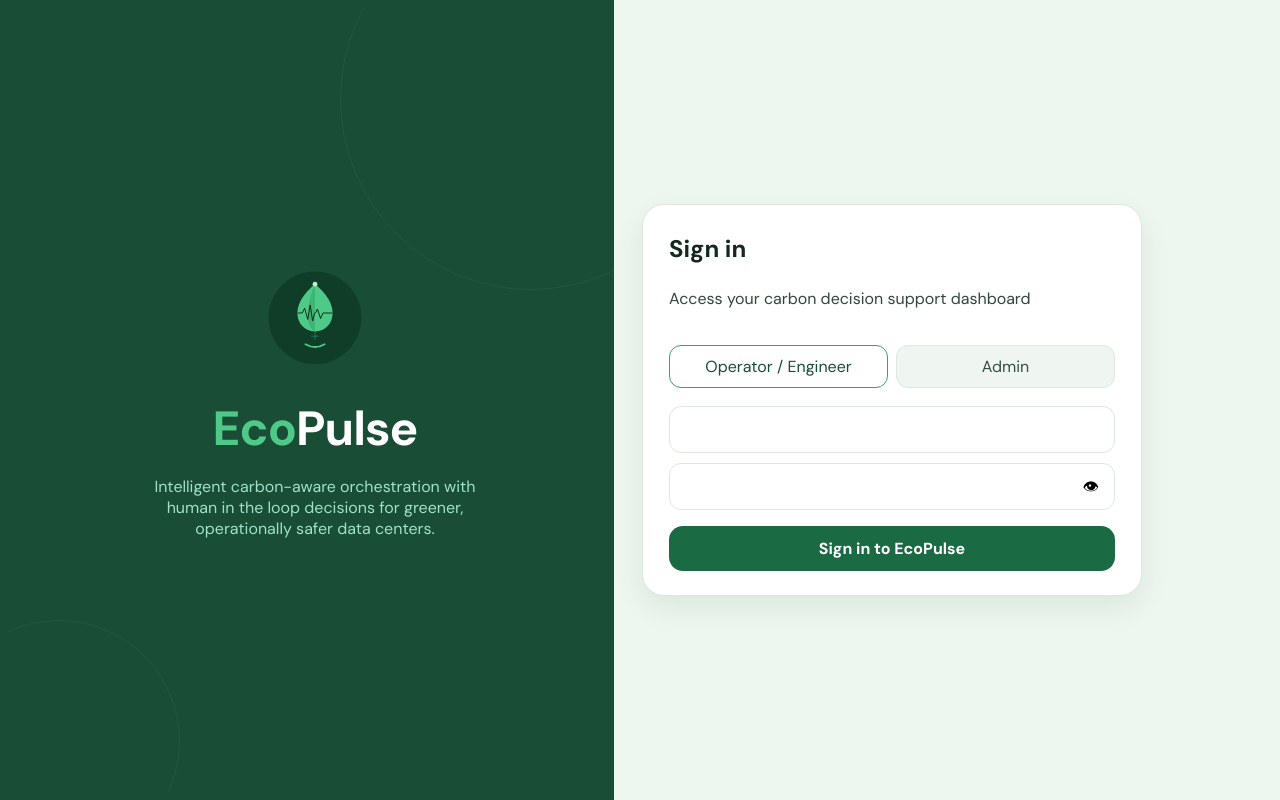
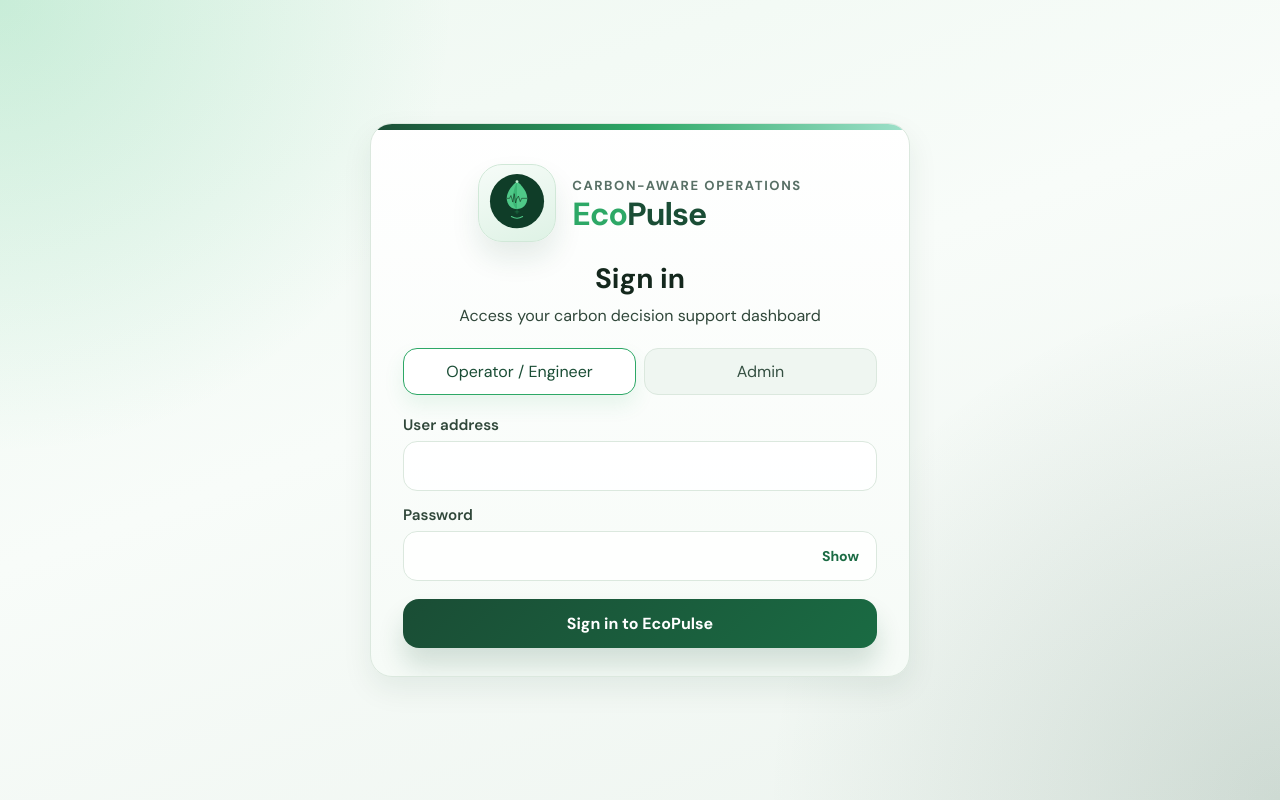
Before and after one commit to Prathammehtaa/EcoPulse, a React (Vite) app in the folder frontend/: page / in a window 1280 px wide. Built offline with nearby package versions, Linux system fonts and the light colour scheme.

Commit message:
Update frontend dashboard and chart UI

```diff
--- a/frontend/src/components/LoginPage.jsx
+++ b/frontend/src/components/LoginPage.jsx
@@ -22,20 +22,19 @@ export default function LoginPage({ onLogin }) {
 
   return (
     <div className="login-shell">
-      <section className="login-hero">
-        <div className="login-hero-logo">
-          <LogoMark className="eco-logo large" />
+      <form className="login-form" onSubmit={submit}>
+        <div className="login-brand">
+          <div className="login-brand-badge">
+            <LogoMark className="eco-logo login-logo" />
           </div>
-        <h1>
-          <h1><span style={{color: "#4fc988"}}>Eco</span><span style={{color: "white"}}>Pulse</span></h1>
+          <div className="login-brand-copy">
+            <p className="login-brand-kicker">Carbon-aware operations</p>
+            <h1 className="login-brand-title">
+              <span>Eco</span>Pulse
             </h1>
-        <p>
-          Intelligent carbon-aware orchestration with human in the loop decisions for greener,
-          operationally safer data centers.
-        </p>
-      </section>
+          </div>
+        </div>
 
-      <form className="login-form" onSubmit={submit}>
         <div className="login-copy">
           <h2>Sign in</h2>
           <p>Access your carbon decision support dashboard</p>
@@ -59,12 +58,17 @@ export default function LoginPage({ onLogin }) {
         </div>
 
         <div className="login-fields">
+          <label className="login-field-group">
+            <span>User address</span>
             <input
               type="email"
               placeholder=""
               value={email}
               onChange={(event) => setEmail(event.target.value)}
             />
+          </label>
+          <label className="login-field-group">
+            <span>Password</span>
             <div className="password-field">
               <input
                 type={showPassword ? "text" : "password"}
@@ -78,9 +82,10 @@ export default function LoginPage({ onLogin }) {
                 onClick={() => setShowPassword((current) => !current)}
                 aria-label={showPassword ? "Hide password" : "Show password"}
               >
-              {showPassword ? "🙈" : "👁"}
+                {showPassword ? "Hide" : "Show"}
               </button>
             </div>
+          </label>
         </div>
         {error ? <div className="form-error">{error}</div> : null}
         <button className="primary-action" type="submit">
--- a/frontend/src/mockData.js
+++ b/frontend/src/mockData.js
@@ -1,6 +1,7 @@
 export const regions = [
   {
     zone: "US-MIDA-PJM",
+    name: "Northern Virginia",
     intensity: 287,
     bucket: "Medium (200-350)",
     carbonFreePct: 18.4,
@@ -8,24 +9,26 @@ export const regions = [
   },
   {
     zone: "US-NW-PACW",
+    name: "Portland Oregon",
     intensity: 134,
     bucket: "Low (100-200)",
     carbonFreePct: 61.2,
     renewablePct: 58.3
-  },
-  {
-    zone: "US-NE-ISNE",
-    intensity: 176,
-    bucket: "Low (100-200)",
-    carbonFreePct: 44.7,
-    renewablePct: 39.5
   }
 ];
 
+export const zoneDisplayNames = {
+  "US-MIDA-PJM": "Northern Virginia",
+  "US-NW-PACW": "Portland Oregon"
+};
+
+export function getZoneDisplayName(zone) {
+  return zoneDisplayNames[zone] ?? zone;
+}
+
 export const forecast24h = {
   "US-MIDA-PJM": [279, 268, 254, 243, 232, 221, 208, 198, 205, 219, 237, 251, 243, 226, 210, 196, 188, 176, 162, 149, 142, 136, 131, 138],
-  "US-NW-PACW": [141, 138, 134, 136, 142, 148, 157, 169, 177, 184, 191, 197, 189, 180, 170, 161, 153, 146, 138, 130, 122, 118, 121, 126],
-  "US-NE-ISNE": [176, 171, 167, 162, 158, 149, 141, 133, 128, 124, 119, 116, 121, 129, 138, 146, 154, 165, 173, 184, 191, 199, 188, 180]
+  "US-NW-PACW": [141, 138, 134, 136, 142, 148, 157, 169, 177, 184, 191, 197, 189, 180, 170, 161, 153, 146, 138, 130, 122, 118, 121, 126]
 };
 
 export const alerts = [
@@ -38,14 +41,14 @@ export const alerts = [
   },
   {
     type: "success",
-    title: "Carbon drop - US-MIDA-PJM resolved",
+    title: "Carbon drop - Northern Virginia resolved",
     detail: "Grid dropped below threshold. Workloads were scheduled.",
     time: "2 hrs ago",
     active: false
   },
   {
     type: "warning",
-    title: "High carbon - US-NW-PACW elevated",
+    title: "High carbon - Portland Oregon elevated",
     detail: "Intensity at 312 gCO2/kWh. Consider deferring non-urgent workloads.",
     time: "3 hrs ago",
     active: false
@@ -84,7 +87,7 @@ export const usersSeed = [
 
 export const logs = [
   ["10:49", "INFO", "MLflow run - XGBoost 1h - MAE 25.14 RMSE 11.2 R2 0.94 - artifacts saved"],
-  ["10:45", "INFO", "Workload approved - ML retraining - US-MIDA-PJM - CO2 saved 24.8 kg"],
+  ["10:45", "INFO", "Workload approved - ML retraining - Northern Virginia - CO2 saved 24.8 kg"],
   ["10:30", "WARN", "Drift alert - wind_speed_100m_ms PSI 0.28 > threshold 0.2"],
   ["09:58", "INFO", "GCS fetch - ecopulse-shared-data - 1440 rows - parquet loaded"],
   ["09:45", "INFO", "Model retrain - LightGBM 6h - R2 0.89 - pushed to registry"]
--- a/frontend/src/pages/DashboardPage.jsx
+++ b/frontend/src/pages/DashboardPage.jsx
@@ -1,6 +1,6 @@
 import { useMemo, useState } from "react";
 import SimpleChart from "../components/SimpleChart";
-import { forecast24h, regions } from "../mockData";
+import { forecast24h, getZoneDisplayName, regions } from "../mockData";
 
 function toneForValue(value) {
   if (value < 160) return "green";
@@ -33,10 +33,11 @@ export default function DashboardPage({ username, workloadHistory, onNavigate, o
     return {
       start,
       end,
-      label: `Tonight ${formatHour(start)} - ${formatHour(end)}`
+      label: `${formatHour(start)} - ${formatHour(end)}`
     };
   }, [lowWindowIndex]);
 
+  const activeRegionName = getZoneDisplayName(zone);
   const recommendedStart = useMemo(() => {
     const next = new Date();
     next.setMinutes(0, 0, 0);
@@ -51,6 +52,31 @@ export default function DashboardPage({ username, workloadHistory, onNavigate, o
     }
     return points;
   }, [recommendedWindow]);
+  const workloadWindows = useMemo(() => {
+    const now = new Date();
+    const horizonEnd = new Date(now.getTime() + 24 * 60 * 60 * 1000);
+
+    return workloadHistory
+      .filter((item) => item.zone === zone && item.recommendedStart && item.runtimeHours)
+      .map((item) => {
+        const start = new Date(item.recommendedStart);
+        const end = new Date(start.getTime() + Number(item.runtimeHours || 0) * 60 * 60 * 1000);
+
+        if (Number.isNaN(start.getTime()) || Number.isNaN(end.getTime()) || end <= now || start >= horizonEnd) {
+          return null;
+        }
+
+        const startIndex = Math.max(0, (start.getTime() - now.getTime()) / (60 * 60 * 1000));
+        const endIndex = Math.min(24, (end.getTime() - now.getTime()) / (60 * 60 * 1000));
+
+        return {
+          startIndex,
+          endIndex,
+          label: `${item.name} (${item.runtimeHours}h)`
+        };
+      })
+      .filter(Boolean);
+  }, [workloadHistory, zone]);
 
   const regionCards = [
     { zone: "US-MIDA-PJM", note: "Medium - consider deferring" },
@@ -58,7 +84,7 @@ export default function DashboardPage({ username, workloadHistory, onNavigate, o
   ].map((item) => {
     const region = regions.find((entry) => entry.zone === item.zone);
     return {
-      label: item.zone,
+      label: getZoneDisplayName(item.zone),
       value: `${region.intensity}`,
       unit: "gCO2/kWh",
       note: item.note,
@@ -122,7 +148,7 @@ export default function DashboardPage({ username, workloadHistory, onNavigate, o
     const co2SavedKg = Number(Math.max(0, immediateCo2Kg - optimalCo2Kg).toFixed(3));
 
     onApproveRecommended({
-      name: `Recommended window - ${zone}`,
+      name: `Recommended window - ${getZoneDisplayName(zone)}`,
       zone,
       recommendedStart,
       energyKwh,
@@ -144,18 +170,19 @@ export default function DashboardPage({ username, workloadHistory, onNavigate, o
       <section className="hero-banner">
         <div className="hero-banner-main">
           <div className="hero-banner-copy">
-            <h2>Good afternoon, {username}</h2>
-            <p>Grid carbon is lower in {zone}. This is a strong window to run flexible workloads.</p>
-            <div className="hero-insight-grid">
+            <span className="hero-kicker">Live carbon overview</span>
+            <div className="hero-copy-topline">
+              <div className="hero-copy-intro">
+                <h2>Hello{username ? `, ${username}` : ""}!</h2>
+                <p>
+                  {activeRegionName} is showing a cleaner operating window right now. Review the recommendation below
+                  to place flexible work at a lower-carbon time.
+                </p>
+              </div>
               <article className="hero-insight-card">
                 <span>Best live region</span>
-                <strong>{bestRegion.zone}</strong>
+                <strong>{getZoneDisplayName(bestRegion.zone)}</strong>
                 <small>{bestRegion.intensity} gCO2/kWh right now</small>
-              </article>
-              <article className="hero-insight-card">
-                <span>Carbon-aware action</span>
-                <strong>Shift flexible jobs tonight</strong>
-                <small>Use cleaner windows to reduce emissions without changing workload size.</small>
               </article>
             </div>
           </div>
@@ -163,21 +190,6 @@ export default function DashboardPage({ username, workloadHistory, onNavigate, o
           <div className="hero-best-window">
             <div className="hero-best-window-label">Recommended green window</div>
             <div className="hero-best-window-time">{recommendedWindow.label}</div>
-            <div className="hero-best-window-note">
-              Low-carbon interval identified by the model. Reserve this space for the final model explanation,
-              delay reasoning, and workload placement summary from your backend.
-            </div>
-            <div className="hero-best-window-meta">
-              <span>
-                CO2 saved <strong>24.8 kg</strong>
-              </span>
-              <span>
-                Delay <strong>{averageDelay}h</strong>
-              </span>
-              <span>
-                SLA risk <strong>None</strong>
-              </span>
-            </div>
             <div className="hero-best-window-actions">
               <button className="primary-action inline" onClick={approveRecommendedWindow}>Schedule Workload</button>
             </div>
@@ -201,19 +213,19 @@ export default function DashboardPage({ username, workloadHistory, onNavigate, o
       <section className="forecast-panel">
         <div className="forecast-panel-header">
           <div>
-            <h3>24-hour carbon intensity forecast - {zone}</h3>
+            <h3>24-hour carbon intensity forecast - {getZoneDisplayName(zone)}</h3>
             <div className="forecast-panel-controls">
               <p>Updated 4 min ago</p>
               <select value={zone} onChange={(event) => setZone(event.target.value)} className="forecast-select">
                 {regions.map((item) => (
                   <option key={item.zone} value={item.zone}>
-                    {item.zone}
+                    {item.name}
                   </option>
                 ))}
               </select>
             </div>
             <span className="forecast-tag">
-              Green shading marks low-carbon windows | Red shading marks high-carbon windows | Placement markers show suggested run slots
+              Green shading marks lower-carbon windows. Placement markers show the suggested run interval.
             </span>
           </div>
 
@@ -223,7 +235,7 @@ export default function DashboardPage({ username, workloadHistory, onNavigate, o
           </div>
         </div>
 
-        <SimpleChart values={forecast} placementIndexes={placementIndexes} />
+        <SimpleChart values={forecast} placementIndexes={placementIndexes} workloadWindows={workloadWindows} />
 
         <div className="forecast-summary">
           Lowest 24h intensity: <strong>{lowWindow} gCO2/kWh</strong>
--- a/frontend/src/pages/SchedulerPage.jsx
+++ b/frontend/src/pages/SchedulerPage.jsx
@@ -1,5 +1,5 @@
 import { useMemo, useState } from "react";
-import { forecast24h, regions } from "../mockData";
+import { forecast24h, getZoneDisplayName, regions } from "../mockData";
 
 function buildRecommendation(zone, energyKwh, runtimeHours, priorityHours, horizon) {
   const values = forecast24h[zone];
@@ -103,7 +103,7 @@ export default function SchedulerPage({ workloadHistory, setWorkloadHistory }) {
             <select value={zone} onChange={(event) => setZone(event.target.value)}>
               {regions.map((region) => (
                 <option key={region.zone} value={region.zone}>
-                  {region.zone}
+                  {region.name}
                 </option>
               ))}
             </select>
@@ -151,7 +151,7 @@ export default function SchedulerPage({ workloadHistory, setWorkloadHistory }) {
             <select value={zone} onChange={(event) => setZone(event.target.value)}>
               {regions.map((region) => (
                 <option key={region.zone} value={region.zone}>
-                  {region.zone}
+                  {region.name}
                 </option>
               ))}
             </select>
@@ -252,7 +252,7 @@ export default function SchedulerPage({ workloadHistory, setWorkloadHistory }) {
               {workloadHistory.map((item, index) => (
                 <tr key={`${item.name}-${index}`}>
                   <td>{item.name}</td>
-                  <td>{item.zone}</td>
+                  <td>{getZoneDisplayName(item.zone)}</td>
                   <td>{item.recommendedStart ?? "-"}</td>
                   <td>{item.energyKwh} kWh</td>
                   <td>{item.priorityHours ?? 0}h</td>
--- a/frontend/src/styles.css
+++ b/frontend/src/styles.css
@@ -87,36 +87,69 @@ a { color: inherit; }
 .hero-banner {
   background: var(--green-900);
   color: white;
-  padding: 24px 30px;
+  padding: 20px 24px;
 }
 
 .hero-banner-main {
   display: grid;
-  grid-template-columns: 1fr 1.05fr;
-  gap: 28px;
-  align-items: stretch;
+  grid-template-columns: minmax(0, 1fr) 460px;
+  gap: 18px;
+  align-items: start;
+  justify-content: center;
 }
 
 .hero-banner-copy {
   display: grid;
   align-content: start;
-  gap: 10px;
+  gap: 8px;
+}
+.hero-kicker {
+  color: var(--green-300);
+  font-size: 0.82rem;
+  font-weight: 700;
+  text-transform: uppercase;
+  letter-spacing: 0.12em;
 }
 
-.hero-insight-grid {
+.hero-copy-topline {
   display: grid;
-  grid-template-columns: repeat(2, minmax(0, 1fr));
-  gap: 14px;
-  margin-top: 10px;
+  grid-template-columns: minmax(0, 1fr) 460px;
+  gap: 16px;
+  align-items: start;
+}
+
+.hero-copy-intro {
+  display: grid;
+  align-content: start;
+  gap: 8px;
+}
+
+.hero-banner-copy h2 {
+  font-size: 2rem;
+  line-height: 1.05;
+  margin-top: 2px;
+  margin-bottom: 0;
+}
+
+.hero-banner-copy p {
+  margin: 0;
+  max-width: 34rem;
+  line-height: 1.45;
 }
 
 .hero-insight-card {
   background: rgba(255,255,255,0.06);
   border: 1px solid rgba(255,255,255,0.1);
   border-radius: 18px;
-  padding: 16px 18px;
+  padding: 20px 20px;
   display: grid;
-  gap: 6px;
+  gap: 8px;
+  width: 100%;
+  max-width: 460px;
+  min-height: 172px;
+  height: 172px;
+  align-content: start;
+  justify-self: end;
 }
 
 .hero-insight-card span {
@@ -127,21 +160,32 @@ a { color: inherit; }
 }
 
 .hero-insight-card strong {
-  font-size: 1.15rem;
+  font-size: 2rem;
+  line-height: 1.1;
+  font-weight: 700;
 }
 
 .hero-insight-card small {
   color: #d6f5e8;
-  line-height: 1.5;
+  line-height: 1.35;
 }
 
 .hero-best-window {
   background: rgba(255,255,255,0.06);
   border: 1px solid rgba(255,255,255,0.09);
   border-radius: 20px;
-  padding: 18px 20px;
+  padding: 20px 20px;
   display: grid;
-  gap: 14px;
+  gap: 8px;
+  align-content: center;
+  justify-items: center;
+  text-align: center;
+  width: 100%;
+  max-width: 460px;
+  min-height: 172px;
+  height: 172px;
+  justify-self: end;
+  margin-top: 22px;
 }
 
 .hero-best-window-label {
@@ -151,29 +195,15 @@ a { color: inherit; }
 }
 
 .hero-best-window-time {
-  font-size: 2.2rem;
+  font-size: 2rem;
   line-height: 1.1;
   font-weight: 700;
 }
 
-.hero-best-window-note {
-  color: #d6f5e8;
-  line-height: 1.6;
-}
-
-.hero-best-window-meta,
 .hero-best-window-actions {
   display: flex;
-  gap: 14px;
-  flex-wrap: wrap;
-}
-
-.hero-best-window-meta span {
-  color: #d6f5e8;
-}
-
-.hero-best-window-meta strong {
-  color: white;
+  justify-content: center;
+  margin-top: auto;
 }
 
 .secondary-cta, .primary-action { border: 0; cursor: pointer; border-radius: 14px; padding: 12px 18px; font-weight: 700; }
@@ -219,7 +249,15 @@ a { color: inherit; }
 .forecast-select option {
   color: black;
 }
-.forecast-tag { display: inline-block; background: rgba(255,255,255,0.1); color: #d6f5e8; padding: 8px 12px; border-radius: 999px; font-size: 0.9rem; }
+.forecast-tag {
+  display: inline-block;
+  background: rgba(255,255,255,0.1);
+  color: #d6f5e8;
+  padding: 8px 12px;
+  border-radius: 999px;
+  font-size: 0.9rem;
+  line-height: 1.5;
+}
 .forecast-now { text-align: right; }
 .forecast-now strong { display: block; font-size: 3.5rem; line-height: 1; }
 .forecast-now span { color: var(--green-300); }
@@ -227,6 +265,10 @@ a { color: inherit; }
 .chart-grid { stroke: rgba(255,255,255,0.1); stroke-width: 1; }
 .chart-area-green { fill: rgba(74, 222, 128, 0.16); }
 .chart-area-red { fill: rgba(248, 113, 113, 0.16); }
+.workload-window-fill { fill: rgba(191, 237, 207, 0.08); }
+.workload-window-line { stroke: rgba(219, 255, 235, 0.38); stroke-width: 1.5; stroke-dasharray: 5 6; }
+.workload-window-badge { fill: rgba(18, 88, 54, 0.95); stroke: rgba(191, 237, 207, 0.28); stroke-width: 1; }
+.workload-window-label { fill: #effff4; font-size: 11px; font-weight: 700; letter-spacing: 0.01em; }
 .chart-line-shadow { fill: none; stroke: rgba(255,255,255,0.2); stroke-width: 6; stroke-linecap: round; stroke-linejoin: round; }
 .chart-line { fill: none; stroke: #78e2ab; stroke-width: 3; stroke-linecap: round; stroke-linejoin: round; }
 .chart-dot { fill: #78e2ab; stroke: #dbffeb; stroke-width: 1.5; }
@@ -497,68 +539,140 @@ input, select { width: 100%; border: 1px solid var(--line); border-radius: 12px;
 
 .login-shell {
   min-height: 100vh;
-  padding: 8px 24px 8px 8px;
+  padding: 24px;
   display: grid;
-  grid-template-columns: 1fr 1fr;
-  gap: 20px;
-  background: linear-gradient(to right, var(--green-900) 48%, var(--bg) 48%);
+  place-items: center;
+  background:
+    radial-gradient(circle at top left, rgba(79, 201, 136, 0.24), transparent 30%),
+    radial-gradient(circle at bottom right, rgba(15, 61, 40, 0.14), transparent 34%),
+    linear-gradient(160deg, #eef8f1 0%, #f8fcf9 45%, #edf4ef 100%);
 }
-.login-hero {
-  background: transparent;
-  border: 0;
-  box-shadow: none;
-  color: white;
+.login-form {
+  align-self: center;
+  padding: 34px 32px 28px;
+  max-width: 540px;
+  width: 100%;
   display: grid;
-  align-content: center;
-  justify-items: center;
-  text-align: center;
-  gap: 16px;
-  min-height: calc(100vh - 16px);
+  gap: 18px;
+  background:
+    linear-gradient(180deg, rgba(255, 255, 255, 0.98) 0%, rgba(246, 251, 247, 0.98) 100%);
   position: relative;
   overflow: hidden;
 }
-.login-hero::before,
-.login-hero::after {
+.login-form::before {
   content: "";
   position: absolute;
-  border-radius: 50%;
-  border: 1px solid rgba(255,255,255,0.05);
+  inset: 0 0 auto 0;
+  height: 6px;
+  background: linear-gradient(90deg, #1a4d35 0%, #2da866 50%, #9fe1cb 100%);
 }
-.login-hero::before {
-  width: 380px;
-  height: 380px;
-  top: -100px;
-  right: -100px;
+.login-brand {
+  display: flex;
+  align-items: center;
+  justify-content: center;
+  gap: 16px;
+  text-align: left;
+  padding-top: 6px;
 }
-.login-hero::after {
-  width: 240px;
-  height: 240px;
-  bottom: -70px;
-  left: -70px;
+.login-brand-badge {
+  width: 78px;
+  height: 78px;
+  border-radius: 24px;
+  display: grid;
+  place-items: center;
+  background: linear-gradient(160deg, #f6fcf8 0%, #def2e5 100%);
+  border: 1px solid #d1e8d8;
+  box-shadow: 0 16px 28px rgba(20, 82, 51, 0.10);
 }
-.login-hero h1 { font-size: 3rem; letter-spacing: -0.02em; }
-.login-hero p { color: var(--green-300); max-width: 22rem; margin: 0; }
-.login-form {
-  align-self: center;
-  padding: 28px 26px 24px;
-  max-width: 500px;
-  width: 100%;
+.login-logo {
+  width: 56px;
+  height: 60px;
+}
+.login-brand-copy {
   display: grid;
-  gap: 16px;
+  gap: 4px;
+}
+.login-brand-kicker {
+  margin: 0;
+  color: #587066;
+  font-size: 0.82rem;
+  font-weight: 700;
+  text-transform: uppercase;
+  letter-spacing: 0.12em;
+}
+.login-brand-title {
+  margin: 0;
+  font-size: 2rem;
+  line-height: 1;
+  letter-spacing: -0.03em;
+  color: var(--green-900);
+}
+.login-brand-title span {
+  color: var(--green-500);
 }
 .login-copy {
   display: grid;
   gap: 8px;
+  text-align: center;
 }
 .login-copy p {
+  margin: 0;
   color: #30473a;
 }
+.login-copy h2 {
+  font-size: 1.75rem;
+}
 .segmented { display: grid; grid-template-columns: repeat(2, 1fr); gap: 8px; margin: 4px 0 2px; }
-.segmented button { border: 1px solid var(--line); background: #eff6f1; color: #355042; border-radius: 12px; padding: 10px 12px; cursor: pointer; }
-.segmented button.active { background: white; border-color: var(--green-500); color: var(--green-900); }
+.segmented button {
+  border: 1px solid var(--line);
+  background: #eff6f1;
+  color: #355042;
+  border-radius: 14px;
+  padding: 12px 12px;
+  cursor: pointer;
+  transition: 0.2s ease;
+}
+.segmented button.active {
+  background: white;
+  border-color: var(--green-500);
+  color: var(--green-900);
+  box-shadow: 0 10px 20px rgba(45, 168, 102, 0.10);
+}
 .login-fields {
   display: grid;
-  gap: 10px;
+  gap: 14px;
+}
+.login-field-group {
+  gap: 6px;
+  font-size: 0.95rem;
+  font-weight: 600;
+  color: #30473a;
+}
+.login-field-group input {
+  border-radius: 14px;
+  padding: 14px 16px;
+  background: rgba(255, 255, 255, 0.92);
+}
+.login-field-group input:focus,
+.password-field input:focus {
+  outline: none;
+  border-color: #58b883;
+  box-shadow: 0 0 0 4px rgba(79, 201, 136, 0.12);
+}
+.password-field input {
+  padding-right: 64px;
+}
+.password-toggle {
+  right: 14px;
+  color: var(--green-700);
+  font-size: 0.88rem;
+  font-weight: 700;
+}
+.primary-action {
+  padding: 14px 18px;
+  border-radius: 16px;
+  background: linear-gradient(135deg, var(--green-900), var(--green-700));
+  box-shadow: 0 18px 26px rgba(20, 82, 51, 0.16);
 }
 .form-error { margin: 10px 0; color: #a42e2e; font-size: 0.92rem; }
 
@@ -580,15 +694,24 @@ input, select { width: 100%; border: 1px solid var(--line); border-radius: 12px;
     font-size: 2.5rem;
   }
   .hero-best-window-time {
-    font-size: 1.8rem;
+    font-size: 1.65rem;
+  }
+  .hero-copy-topline {
+    grid-template-columns: 1fr;
+  }
+  .hero-insight-card,
+  .hero-best-window {
+    max-width: 100%;
+    min-height: auto;
+    justify-self: stretch;
+    margin-top: 0;
   }
   .login-shell {
-    padding: 12px;
-    gap: 14px;
-    background: linear-gradient(to bottom, var(--green-900) 42%, var(--bg) 42%);
+    padding: 16px;
   }
   .login-form {
-    max-width: none;
+    max-width: 100%;
+    padding: 26px 22px 22px;
   }
 }
 
@@ -617,12 +740,13 @@ input, select { width: 100%; border: 1px solid var(--line); border-radius: 12px;
   .hero-best-window-time {
     font-size: 1.5rem;
   }
-  .login-hero h1 {
-    font-size: 2.2rem;
+  .login-brand {
+    flex-direction: column;
+    text-align: center;
+    gap: 12px;
   }
-  .login-hero p {
-    max-width: 18rem;
-    font-size: 0.95rem;
+  .login-brand-title {
+    font-size: 1.75rem;
   }
 }
 
```
Also changed, not shown: frontend/src/components/SimpleChart.jsx (+67 -5 lines). Lines whose indentation alone changed are shown as unchanged.
